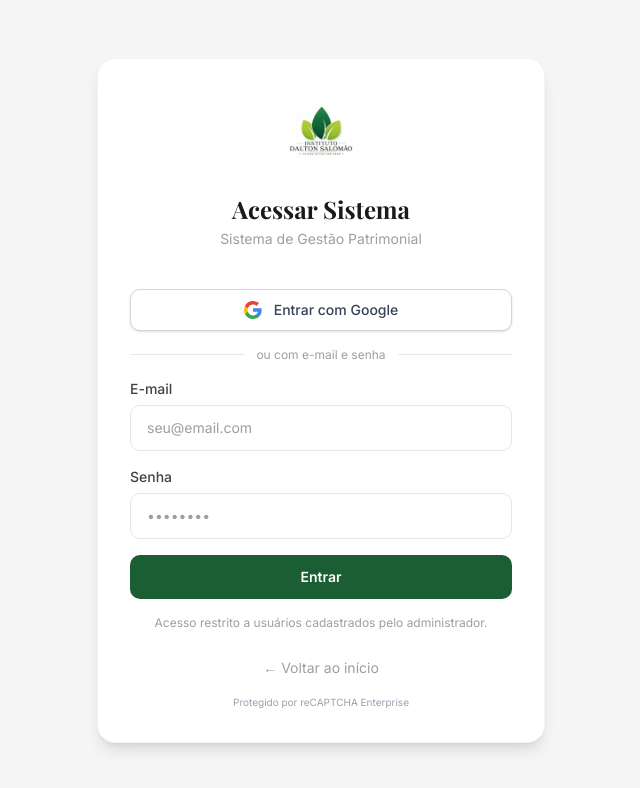
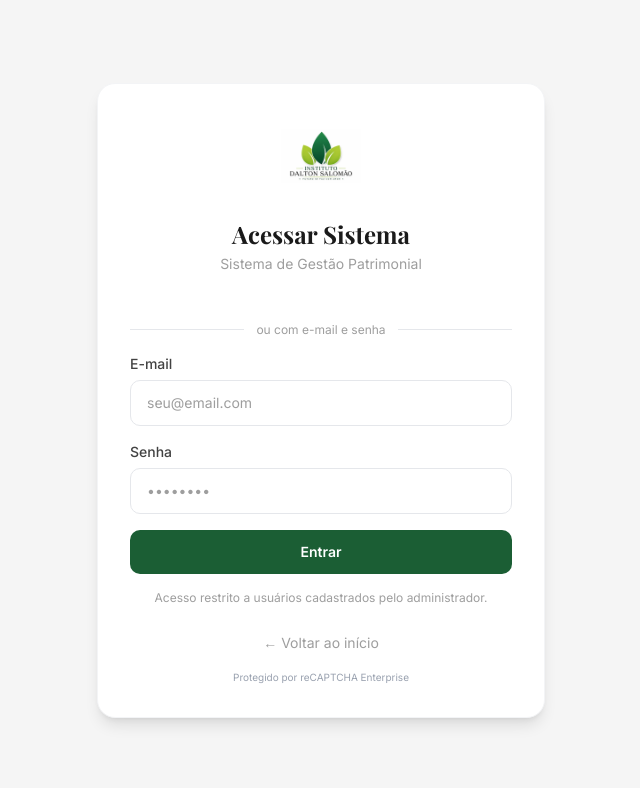
Before and after one commit to romulovll/dalton-platform, a Next.js app in the folder apps/web/: page /login in a window 1280 px wide. Shown: the top 788 px of the page, without its empty margins (319-959 px from the left). Built offline with nearby package versions, Linux system fonts and the light colour scheme; a web font is replaced by a local one.

Commit message:
fix: restore programmatic renderButton for Google Sign-In (proven working approach)

```diff
--- a/apps/web/src/app/(auth)/login/page.tsx
+++ b/apps/web/src/app/(auth)/login/page.tsx
@@ -129,55 +129,36 @@ export default function LoginPage() {
             </div>
           )}
 
-          {/* Google Sign-In */}
+          {/* Google Sign-In — programmatic renderButton (works on desktop + mobile) */}
           <div className="mb-4">
-            <div id="g_id_onload"
-              data-client_id={GOOGLE_CLIENT_ID}
-              data-callback="handleGoogleSignIn"
-              data-auto_prompt="false"
-              data-itp_support="true"
-            />
-            {/* Google rendered button (hidden on mobile if it fails) */}
-            <div id="google-btn" className="g_id_signin flex justify-center"
-              data-type="standard"
-              data-shape="rectangular"
-              data-theme="outline"
-              data-text="signin_with"
-              data-size="large"
-              data-logo_alignment="left"
-              data-width="320"
-              data-locale="pt-BR"
-            />
-            {/* Fallback: reinitialize Google button on tap if not rendered */}
-            <button
-              type="button"
-              id="google-fallback"
-              onClick={() => {
-                // eslint-disable-next-line @typescript-eslint/no-explicit-any
-                const g = (window as any).google;
-                if (g?.accounts?.id) {
-                  g.accounts.id.initialize({
+            <div id="google-btn-container" ref={(el) => {
+              if (!el || el.childElementCount > 0) return;
+              // eslint-disable-next-line @typescript-eslint/no-explicit-any
+              const tryRender = () => {
+                const google = (window as any).google;
+                if (google?.accounts?.id) {
+                  google.accounts.id.initialize({
                     client_id: GOOGLE_CLIENT_ID,
                     callback: (response: { credential: string }) => {
                       window.handleGoogleSignIn(response);
                     },
                     ux_mode: "popup",
+                    itp_support: true,
                   });
-                  g.accounts.id.prompt();
+                  google.accounts.id.renderButton(el, {
+                    theme: "outline",
+                    size: "large",
+                    width: Math.min(360, window.innerWidth - 80),
+                    text: "signin_with",
+                    shape: "rectangular",
+                    locale: "pt-BR",
+                  });
                 } else {
-                  alert("O serviço do Google não carregou. Tente recarregar a página ou use e-mail e senha.");
+                  setTimeout(tryRender, 300);
                 }
-              }}
-              className="w-full mt-2 flex items-center justify-center gap-3 rounded-lg border border-gray-300 bg-white px-4 py-2.5 text-sm font-medium text-gray-700 shadow-sm hover:bg-gray-50 transition-colors"
-            >
-              <svg width="18" height="18" viewBox="0 0 18 18">
-                <path d="M17.64 9.2c0-.637-.057-1.251-.164-1.84H9v3.481h4.844c-.209 1.125-.843 2.078-1.796 2.717v2.258h2.908c1.702-1.567 2.684-3.874 2.684-6.615z" fill="#4285F4"/>
-                <path d="M9.003 18c2.43 0 4.467-.806 5.956-2.18l-2.908-2.259c-.806.54-1.837.86-3.048.86-2.344 0-4.328-1.584-5.036-3.711H.957v2.332A8.997 8.997 0 0 0 9.003 18z" fill="#34A853"/>
-                <path d="M3.964 10.71A5.41 5.41 0 0 1 3.682 9c0-.593.102-1.17.282-1.71V4.958H.957A8.996 8.996 0 0 0 0 9c0 1.452.348 2.827.957 4.042l3.007-2.332z" fill="#FBBC05"/>
-                <path d="M9.003 3.58c1.321 0 2.508.454 3.44 1.345l2.582-2.58C13.464.891 11.428 0 9.002 0A8.997 8.997 0 0 0 .957 4.958L3.964 7.29c.708-2.127 2.692-3.71 5.036-3.71z" fill="#EA4335"/>
-              </svg>
-              Entrar com Google
-            </button>
+              };
+              tryRender();
+            }} className="flex justify-center" />
           </div>
 
           <div className="relative my-4">
```
